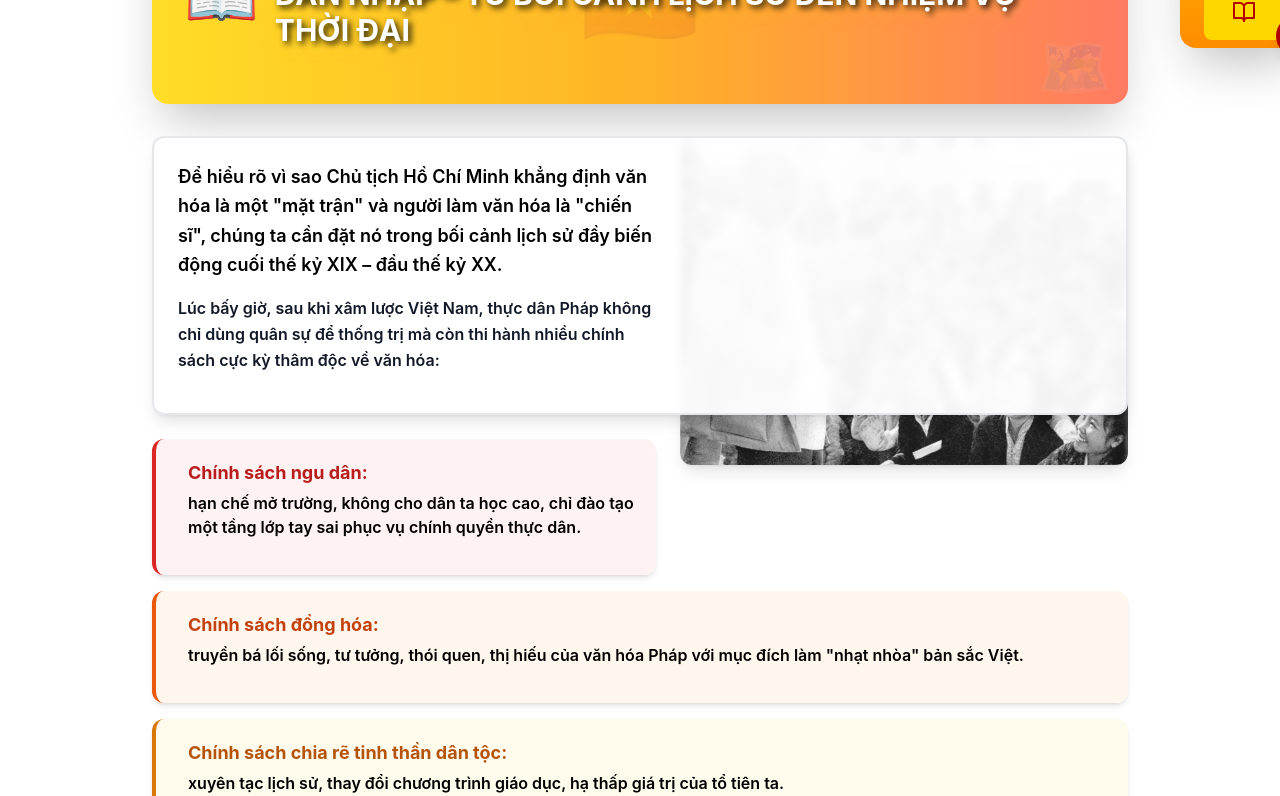
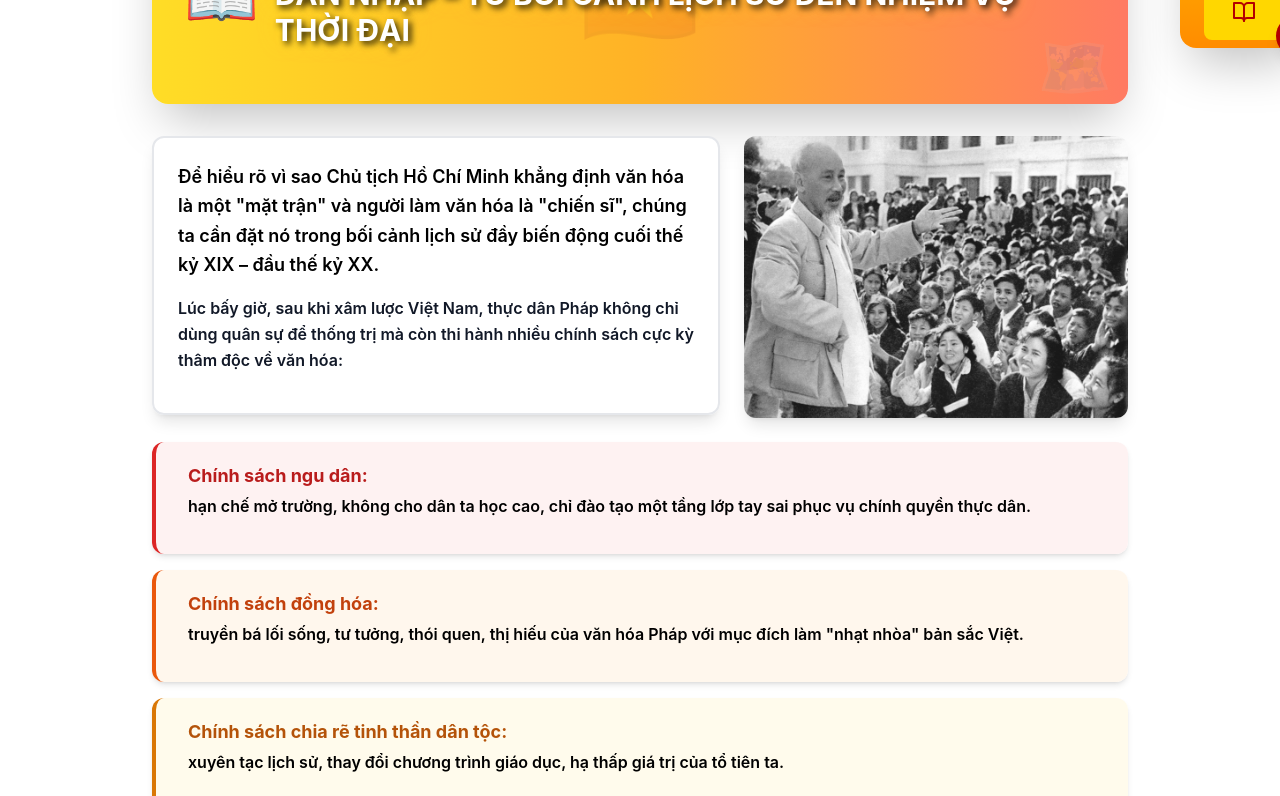
Before and after one commit to nhatphammyt-collab/kethuatthcm-202, a React (Vite) app: page /presentation in a window 1280 px wide. Shown: the part 1120-1916 px from the top of the page. Built offline with nearby package versions, Linux system fonts and the light colour scheme.

Commit message:
Updated PresentationPage.tsx

```diff
--- a/src/pages/PresentationPage.tsx
+++ b/src/pages/PresentationPage.tsx
@@ -259,20 +259,24 @@ export default function PresentationPage() {
                 </div>
               </div>
 
-              <div className="mb-6 relative">
-                <img
-                  src="/91a5b114d584465580d9795b66cf0b06.jpg"
-                  alt="Bác Hồ nghiên cứu"
-                  className="w-full max-w-md float-right ml-6 mb-4 rounded-xl shadow-lg"
-                />
-              </div>
-              <div className="bg-white/95 backdrop-blur-sm p-6 rounded-xl shadow-lg mb-6 border-2 border-gray-200">
-                <p className="text-black leading-relaxed mb-4 font-semibold text-lg">
-                  Để hiểu rõ vì sao Chủ tịch Hồ Chí Minh khẳng định văn hóa là một "mặt trận" và người làm văn hóa là "chiến sĩ", chúng ta cần đặt nó trong bối cảnh lịch sử đầy biến động cuối thế kỷ XIX – đầu thế kỷ XX.
-                </p>
-                <p className="text-gray-900 leading-relaxed mb-4 font-semibold text-base">
-                  Lúc bấy giờ, sau khi xâm lược Việt Nam, thực dân Pháp không chỉ dùng quân sự để thống trị mà còn thi hành nhiều chính sách cực kỳ thâm độc về văn hóa:
-                </p>
+              <div className="flex flex-col lg:flex-row gap-6 mb-6">
+                <div className="flex-1">
+                  <div className="bg-white/95 backdrop-blur-sm p-6 rounded-xl shadow-lg border-2 border-gray-200">
+                    <p className="text-black leading-relaxed mb-4 font-semibold text-lg">
+                      Để hiểu rõ vì sao Chủ tịch Hồ Chí Minh khẳng định văn hóa là một "mặt trận" và người làm văn hóa là "chiến sĩ", chúng ta cần đặt nó trong bối cảnh lịch sử đầy biến động cuối thế kỷ XIX – đầu thế kỷ XX.
+                    </p>
+                    <p className="text-gray-900 leading-relaxed font-semibold text-base">
+                      Lúc bấy giờ, sau khi xâm lược Việt Nam, thực dân Pháp không chỉ dùng quân sự để thống trị mà còn thi hành nhiều chính sách cực kỳ thâm độc về văn hóa:
+                    </p>
+                  </div>
+                </div>
+                <div className="lg:w-96 flex-shrink-0">
+                  <img
+                    src="/91a5b114d584465580d9795b66cf0b06.jpg"
+                    alt="Bác Hồ nghiên cứu"
+                    className="w-full rounded-xl shadow-lg"
+                  />
+                </div>
               </div>
               <div className="space-y-4 mb-4">
                 <div className="flex gap-3 items-start bg-red-50/95 backdrop-blur-sm p-5 rounded-xl border-l-4 border-red-600 shadow-md">
@@ -572,7 +576,9 @@ export default function PresentationPage() {
                 </div>
               </div>
 
-              <h3 className="text-2xl font-black text-[#8b0000] mb-4">1. "PHÒ CHÍNH TRỪ TÀ" – giá trị cốt lõi của mặt trận văn hóa</h3>
+              <div className="bg-white/95 backdrop-blur-sm p-4 rounded-xl shadow-lg mb-4 border-2 border-gray-200">
+                <h3 className="text-2xl font-black text-[#8b0000]">1. "PHÒ CHÍNH TRỪ TÀ" – giá trị cốt lõi của mặt trận văn hóa</h3>
+              </div>
 
               <div className="bg-red-50/95 backdrop-blur-sm p-6 rounded-xl mb-6 shadow-lg border-2 border-red-200">
                 <h4 className="text-xl font-bold text-[#b30000] mb-3">TRỪ TÀ: chống lại cái xấu</h4>
```
